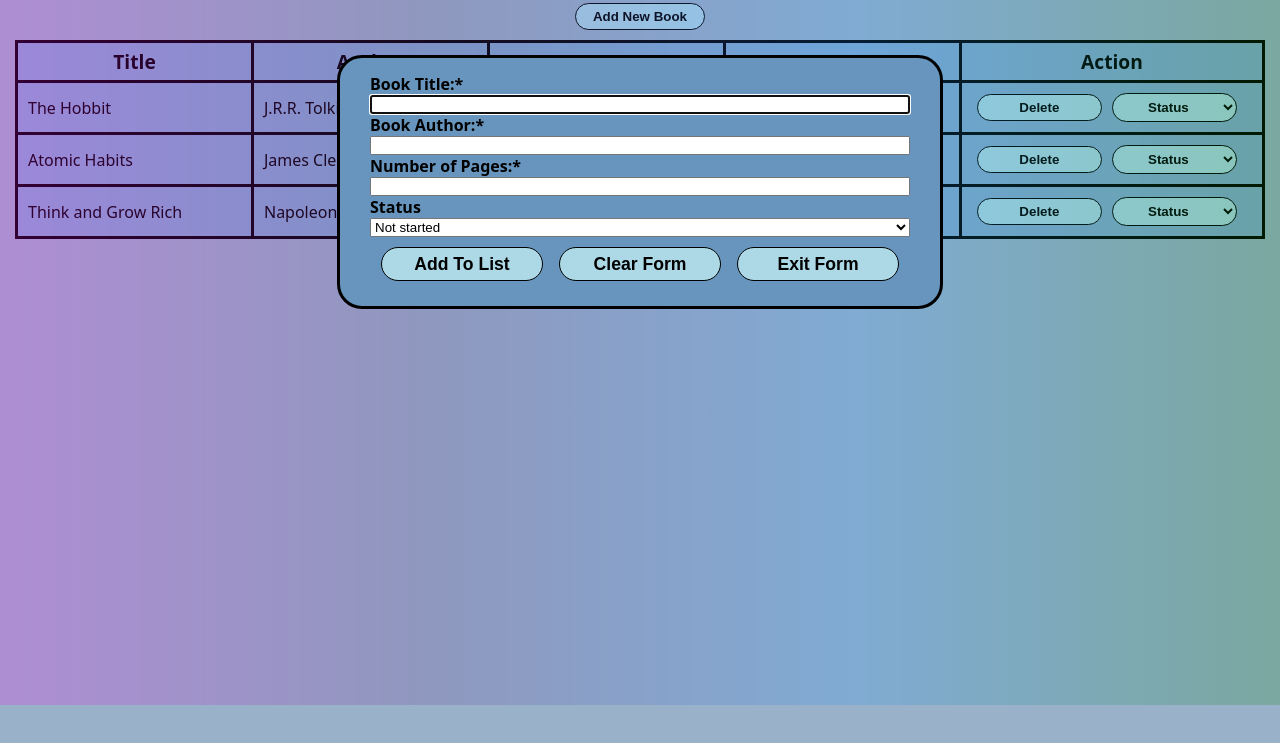
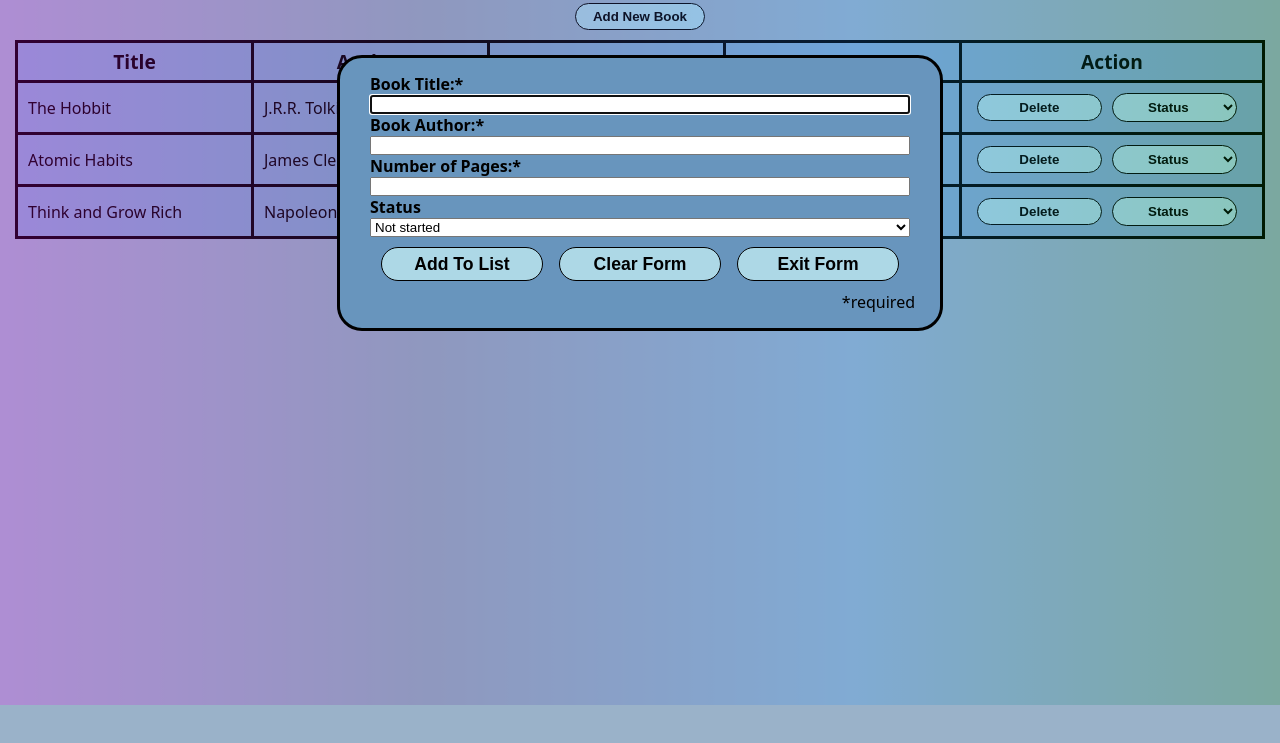
Before and after one commit to RyTiXz/book_library, a plain HTML site: page index.html in a window 1280 px wide. Both pictures are taken after a click on the button "Add New Book". Shown: the part 95-838 px from the top of the page. Drawn offline with Linux system fonts and the light colour scheme.

Commit message:
Add required text to input form

```diff
--- a/index.html
+++ b/index.html
@@ -47,6 +47,9 @@
               <input type="button" name="exitDialog" id="exitDialog" value="Exit Form">
             </div>
           </div>
+          <div class="requiredInput">
+            <p>*required</p>
+          </div>
         </form>
       </dialog>
     </div>
--- a/styles.css
+++ b/styles.css
@@ -73,6 +73,9 @@ form > div {
     margin: 0px 5px;
 }
 
+#submitForm > div > p {
+    text-align: right;
+}
 
 .buttonClass {
     display: flex;
```
